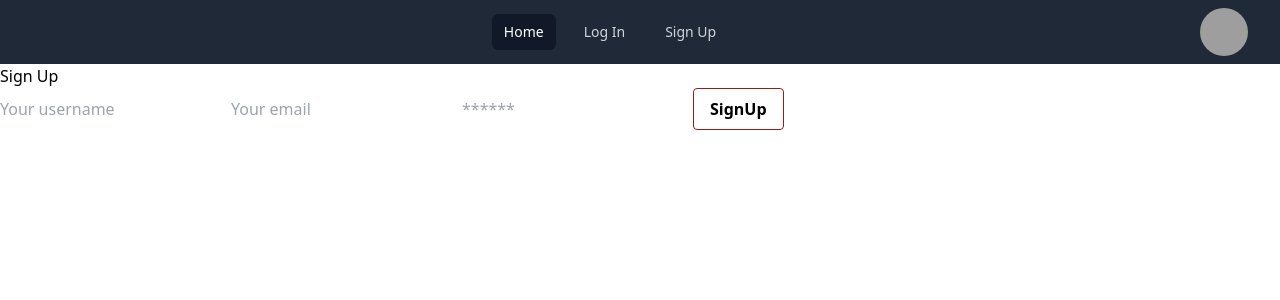
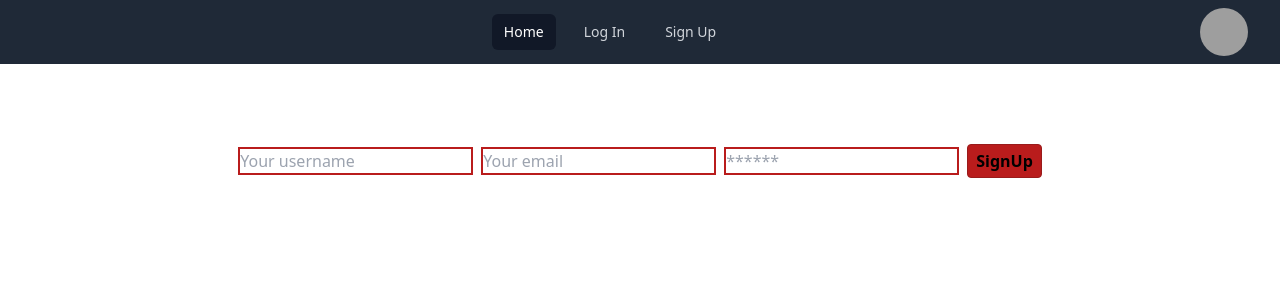
Before and after one commit to Dawnie2021/poker-buddy, a React (Vite) app in the folder client/: page /signup in a window 1280 px wide. Shown: the top 300 px of the page. Built offline with nearby package versions, Linux system fonts and the light colour scheme; grey boxes are pictures that could not be loaded.

Commit message:
styled signup page

```diff
--- a/client/src/pages/Signup.jsx
+++ b/client/src/pages/Signup.jsx
@@ -46,38 +46,39 @@ const Signup = () => {
       );
     }
     return (
-      <form onSubmit={handleFormSubmit}>
-        <input
+      <div class="flex justify-center p-20">
+      <form class="space-x-2" onSubmit={handleFormSubmit}>
+        <input class ="border-solid border-2 border-red-700 ..."
           placeholder="Your username"
           name="username"
           type="text"
           value={formState.name}
           onChange={handleChange}
         />
-        <input
+        <input class ="border-solid border-2 border-red-700 ..."
           placeholder="Your email"
           name="email"
           type="email"
           value={formState.email}
           onChange={handleChange}
         />
-        <input
+        <input class ="border-solid border-2 border-red-700 ..."
           placeholder="******"
           name="password"
           type="password"
           value={formState.password}
           onChange={handleChange}
         />
-        <button type="submit" class="bg-transparent hover:bg-red-500 text-black-900 font-semibold hover:text-white py-2 px-4 border border-red-800 hover:border-transparent rounded">
+        <button type="submit" class="bg-red-700 hover:bg-red-500 text-black-900 font-semibold hover:text-white py-1 px-2 border border-red-800 hover:border-transparent rounded">
           SignUp
         </button>
       </form>
+      </div>
     );
   };
 
   return (
     <main>
-      <h4>Sign Up</h4>
       <div>
         {renderForm()}
         {error && <div>{error.message}</div>}
```
